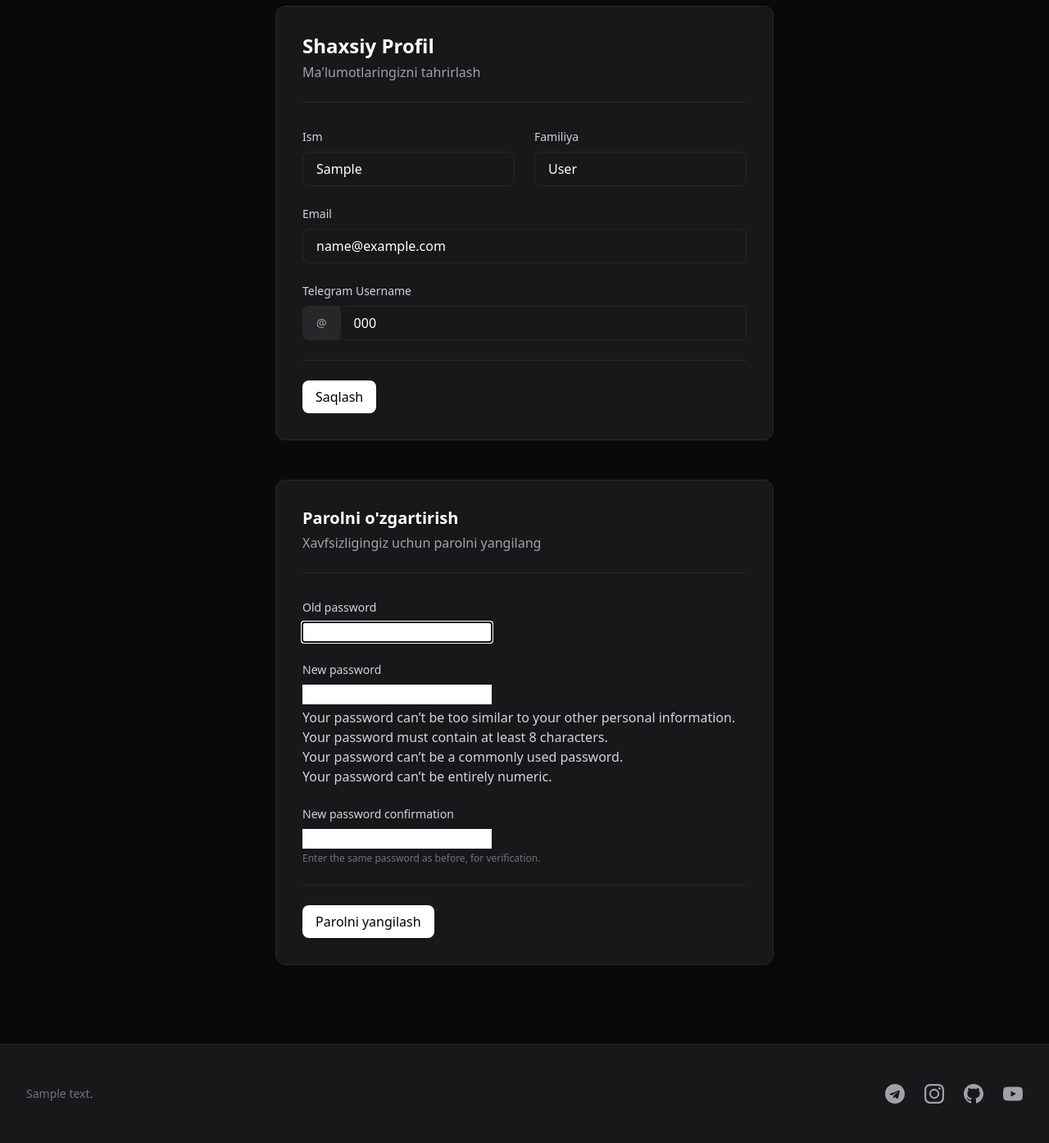
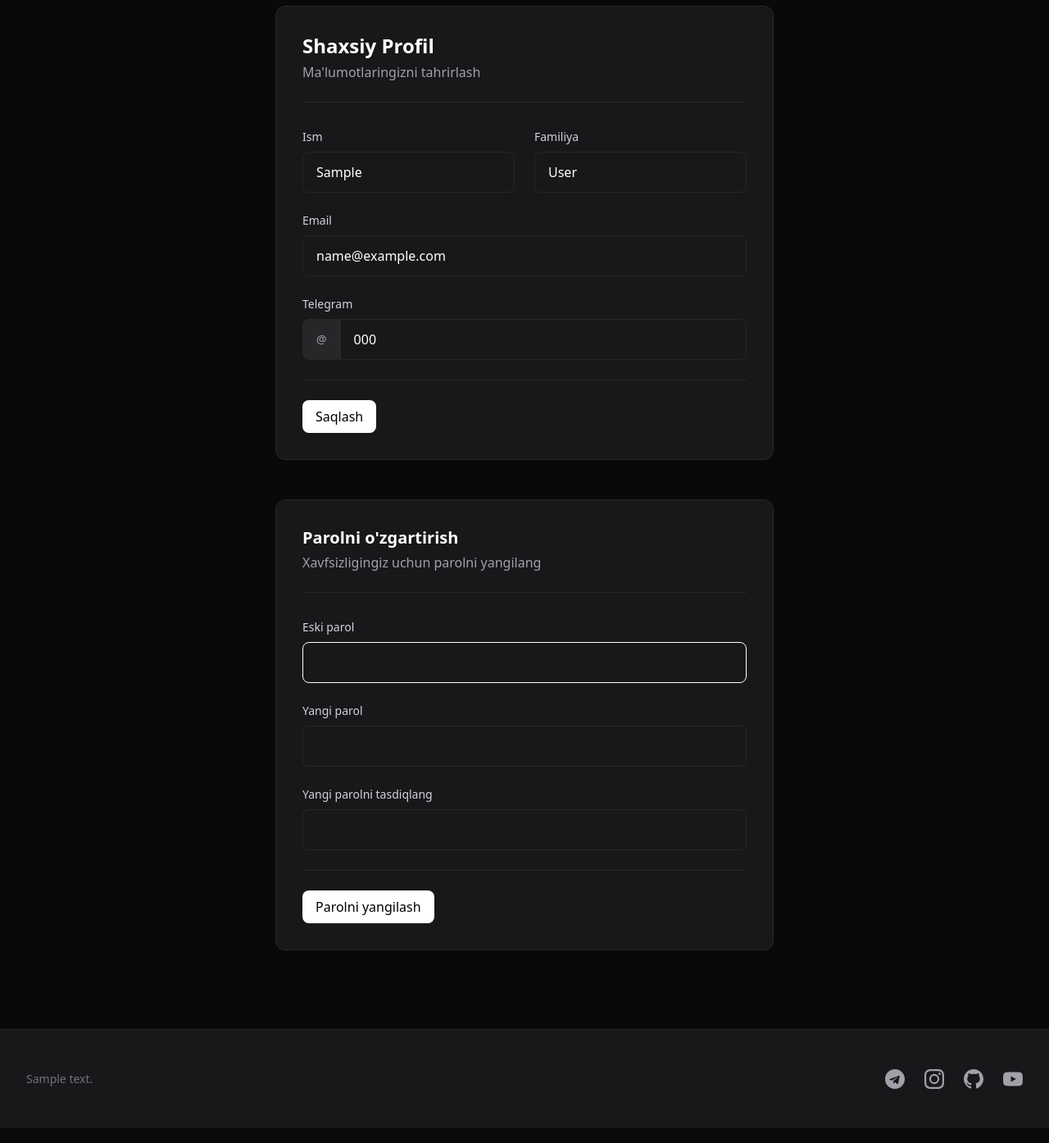
Before and after one commit to imwithai/yangidev, a Django app: page /profile/ in a window 1280 px wide. Shown: the part 137-1531 px from the top of the page at 82% size. Run offline with Django 5.2, Linux system fonts and the light colour scheme; a user stored in the database is signed in; tables that the repository leaves empty hold one stand-in row (values such as "Sample post"); some libraries are stand-ins or nearby versions.

Commit message:
Fix render deployment bugs (media, video embeds, forms)
- Added youtube_embed custom filter to accurately extract ID via regex
- Added explicitly served media folder in urls.py for production
- Added TailwindFormMixin to cleanly style auth and profile forms
- Translated labels and removed Django help texts in all user forms

Co-authored-by: imwithai <342253103+imwithai@users.noreply.github.com>

```diff
--- a/core/templates/core/classroom.html
+++ b/core/templates/core/classroom.html
@@ -17,10 +17,11 @@
                 <div class="aspect-video bg-black relative">
                     {% if lesson.video_url %}
                         {% if 'youtube.com' in lesson.video_url or 'youtu.be' in lesson.video_url %}
-                            <iframe src="{{ lesson.video_url|replace:'watch?v=,embed/'|replace:'youtu.be/,youtube.com/embed/' }}"
+                            <iframe src="{{ lesson.video_url|youtube_embed }}"
                                     class="absolute top-0 left-0 w-full h-full"
                                     frameborder="0"
                                     allow="accelerometer; autoplay; clipboard-write; encrypted-media; gyroscope; picture-in-picture"
+                                    referrerpolicy="strict-origin-when-cross-origin"
                                     allowfullscreen>
                             </iframe>
                         {% else %}
--- a/core/templates/core/profile.html
+++ b/core/templates/core/profile.html
@@ -20,29 +20,31 @@
 
             <div class="grid grid-cols-1 sm:grid-cols-2 gap-6">
                 <div>
-                    <label for="{{ user_form.first_name.id_for_label }}" class="block text-sm font-medium text-zinc-300 mb-2">Ism</label>
-                    <input type="text" name="{{ user_form.first_name.name }}" id="{{ user_form.first_name.id_for_label }}" value="{{ user_form.first_name.value|default:'' }}" class="input-field" required>
+                    <label for="{{ user_form.first_name.id_for_label }}" class="block text-sm font-medium text-zinc-300 mb-2">{{ user_form.first_name.label }}</label>
+                    {{ user_form.first_name }}
                     {{ user_form.first_name.errors }}
                 </div>
                 <div>
-                    <label for="{{ user_form.last_name.id_for_label }}" class="block text-sm font-medium text-zinc-300 mb-2">Familiya</label>
-                    <input type="text" name="{{ user_form.last_name.name }}" id="{{ user_form.last_name.id_for_label }}" value="{{ user_form.last_name.value|default:'' }}" class="input-field" required>
+                    <label for="{{ user_form.last_name.id_for_label }}" class="block text-sm font-medium text-zinc-300 mb-2">{{ user_form.last_name.label }}</label>
+                    {{ user_form.last_name }}
                     {{ user_form.last_name.errors }}
                 </div>
             </div>
 
             <div>
-                <label for="{{ user_form.email.id_for_label }}" class="block text-sm font-medium text-zinc-300 mb-2">Email</label>
-                <input type="email" name="{{ user_form.email.name }}" id="{{ user_form.email.id_for_label }}" value="{{ user_form.email.value|default:'' }}" class="input-field" required>
+                <label for="{{ user_form.email.id_for_label }}" class="block text-sm font-medium text-zinc-300 mb-2">{{ user_form.email.label }}</label>
+                {{ user_form.email }}
                 {{ user_form.email.errors }}
             </div>
 
             <div>
-                <label for="{{ user_form.telegram.id_for_label }}" class="block text-sm font-medium text-zinc-300 mb-2">Telegram Username</label>
+                <label for="{{ user_form.telegram.id_for_label }}" class="block text-sm font-medium text-zinc-300 mb-2">{{ user_form.telegram.label }}</label>
                 <div class="flex">
                     <span class="inline-flex items-center px-4 rounded-l-lg border border-r-0 border-zinc-800 bg-zinc-800 text-zinc-400 text-sm">@</span>
-                    <input type="text" name="{{ user_form.telegram.name }}" id="{{ user_form.telegram.id_for_label }}" value="{{ user_form.telegram.value|default:'' }}" class="input-field rounded-l-none" placeholder="username">
+                    {{ user_form.telegram }}
                 </div>
+                <!-- Need to remove the rounded-lg from telegram field since it's in a flex group, but we can do it via JS or keep it as is -->
+                <script>document.getElementById("{{ user_form.telegram.id_for_label }}").classList.add("rounded-l-none");</script>
                 {{ user_form.telegram.errors }}
             </div>
 
--- a/core/views.py
+++ b/core/views.py
@@ -118,15 +118,30 @@ class ClassroomView(LoginRequiredMixin, DetailView):
             context['all_lessons'] = lesson.course.lessons.all()
         return context
 
-class UserProfileForm(forms.ModelForm):
+class TailwindFormMixin:
+    def __init__(self, *args, **kwargs):
+        super().__init__(*args, **kwargs)
+        for field in self.fields.values():
+            field.widget.attrs.update({
+                'class': 'w-full bg-zinc-900 border border-zinc-800 text-white rounded-lg px-4 py-3 focus:outline-none focus:border-white'
+            })
+            field.help_text = ''
+
+class UserProfileForm(TailwindFormMixin, forms.ModelForm):
     class Meta:
         model = User
         fields = ['first_name', 'last_name', 'telegram', 'email']
+        labels = {
+            'first_name': 'Ism',
+            'last_name': 'Familiya',
+            'telegram': 'Telegram',
+            'email': 'Email',
+        }
 
 class ProfileView(LoginRequiredMixin, View):
     def get(self, request):
         user_form = UserProfileForm(instance=request.user)
-        password_form = PasswordChangeForm(request.user)
+        password_form = CustomPasswordChangeForm(request.user)
         return render(request, 'core/profile.html', {
             'user_form': user_form,
             'password_form': password_form
@@ -134,7 +149,7 @@ class ProfileView(LoginRequiredMixin, View):
 
     def post(self, request):
         user_form = UserProfileForm(request.POST, instance=request.user)
-        password_form = PasswordChangeForm(request.user, request.POST)
+        password_form = CustomPasswordChangeForm(request.user, request.POST)
 
         if 'update_profile' in request.POST:
             if user_form.is_valid():
@@ -151,10 +166,37 @@ class ProfileView(LoginRequiredMixin, View):
             'password_form': password_form
         })
 
-class CustomUserCreationForm(UserCreationForm):
+class CustomUserCreationForm(TailwindFormMixin, UserCreationForm):
+    def __init__(self, *args, **kwargs):
+        super().__init__(*args, **kwargs)
+        if 'password1' in self.fields:
+            self.fields['password1'].label = 'Parol'
+        if 'password2' in self.fields:
+            self.fields['password2'].label = 'Parolni tasdiqlang'
+
     class Meta(UserCreationForm.Meta):
         model = User
         fields = UserCreationForm.Meta.fields + ('email', 'first_name', 'last_name', 'telegram')
+        labels = {
+            'username': 'Username',
+            'first_name': 'Ism',
+            'last_name': 'Familiya',
+            'email': 'Email',
+            'telegram': 'Telegram',
+        }
+
+class CustomAuthenticationForm(TailwindFormMixin, AuthenticationForm):
+    def __init__(self, *args, **kwargs):
+        super().__init__(*args, **kwargs)
+        self.fields['username'].label = 'Username'
+        self.fields['password'].label = 'Parol'
+
+class CustomPasswordChangeForm(TailwindFormMixin, PasswordChangeForm):
+    def __init__(self, *args, **kwargs):
+        super().__init__(*args, **kwargs)
+        self.fields['old_password'].label = 'Eski parol'
+        self.fields['new_password1'].label = 'Yangi parol'
+        self.fields['new_password2'].label = 'Yangi parolni tasdiqlang'
 
 def register_view(request):
     if request.method == 'POST':
@@ -169,13 +211,13 @@ def register_view(request):
 
 def login_view(request):
     if request.method == 'POST':
-        form = AuthenticationForm(data=request.POST)
+        form = CustomAuthenticationForm(data=request.POST)
         if form.is_valid():
             user = form.get_user()
             login(request, user)
             return redirect('home')
     else:
-        form = AuthenticationForm()
+        form = CustomAuthenticationForm()
     return render(request, 'core/login.html', {'form': form})
 
 def logout_view(request):
--- a/yangidev/urls.py
+++ b/yangidev/urls.py
@@ -16,13 +16,15 @@ Including another URLconf
 """
 
 from django.contrib import admin
-from django.urls import path, include
+from django.urls import path, include, re_path
 from django.conf import settings
 from django.conf.urls.static import static
+from django.views.static import serve
 
 urlpatterns = [
     path("admin/", admin.site.urls),
     path("", include("core.urls")),
+    re_path(r'^media/(?P<path>.*)$', serve, {'document_root': settings.MEDIA_ROOT}),
 ]
 
 if settings.DEBUG:
```
Also changed, not shown: core/templates/core/login.html (+7 -6 lines), core/templatetags/custom_filters.py (+20 -0 lines).
